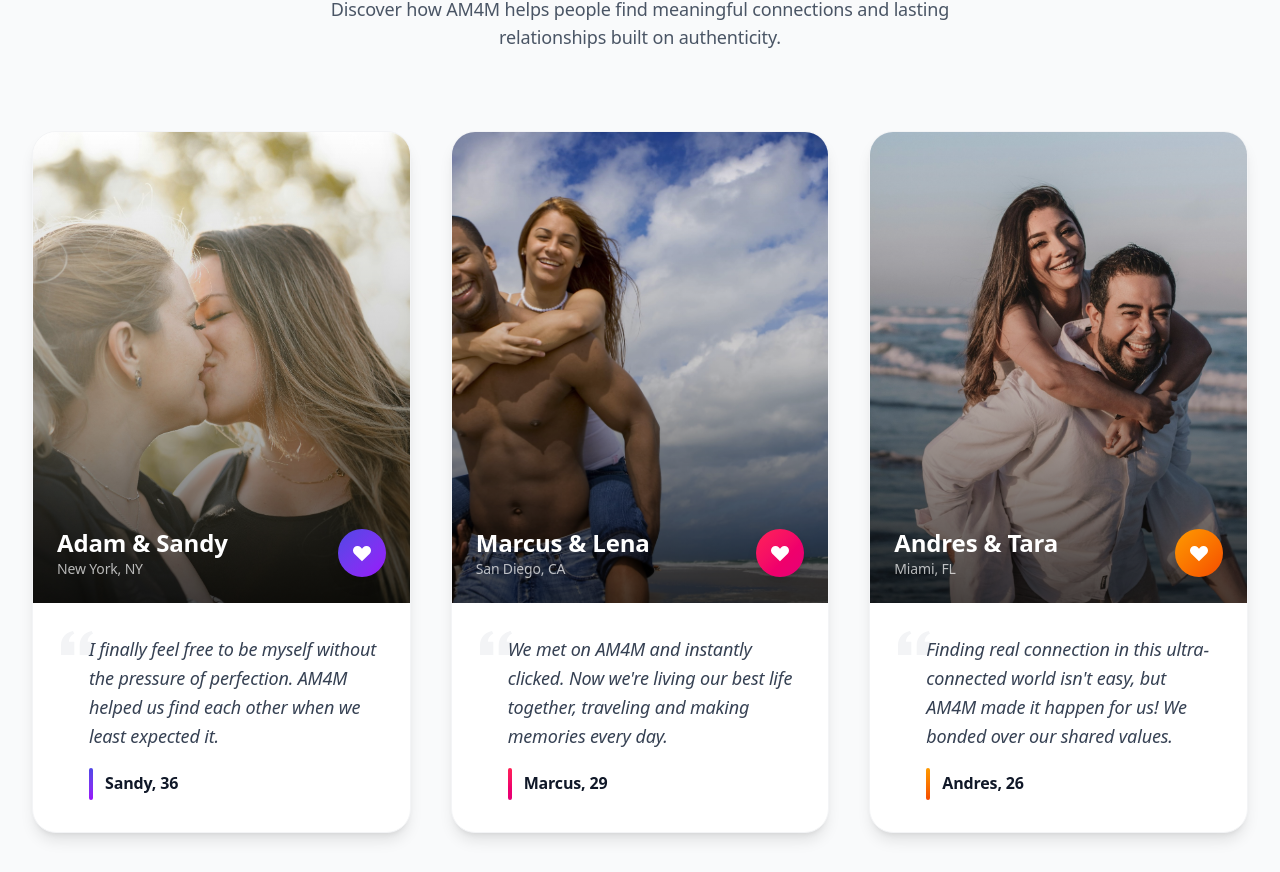
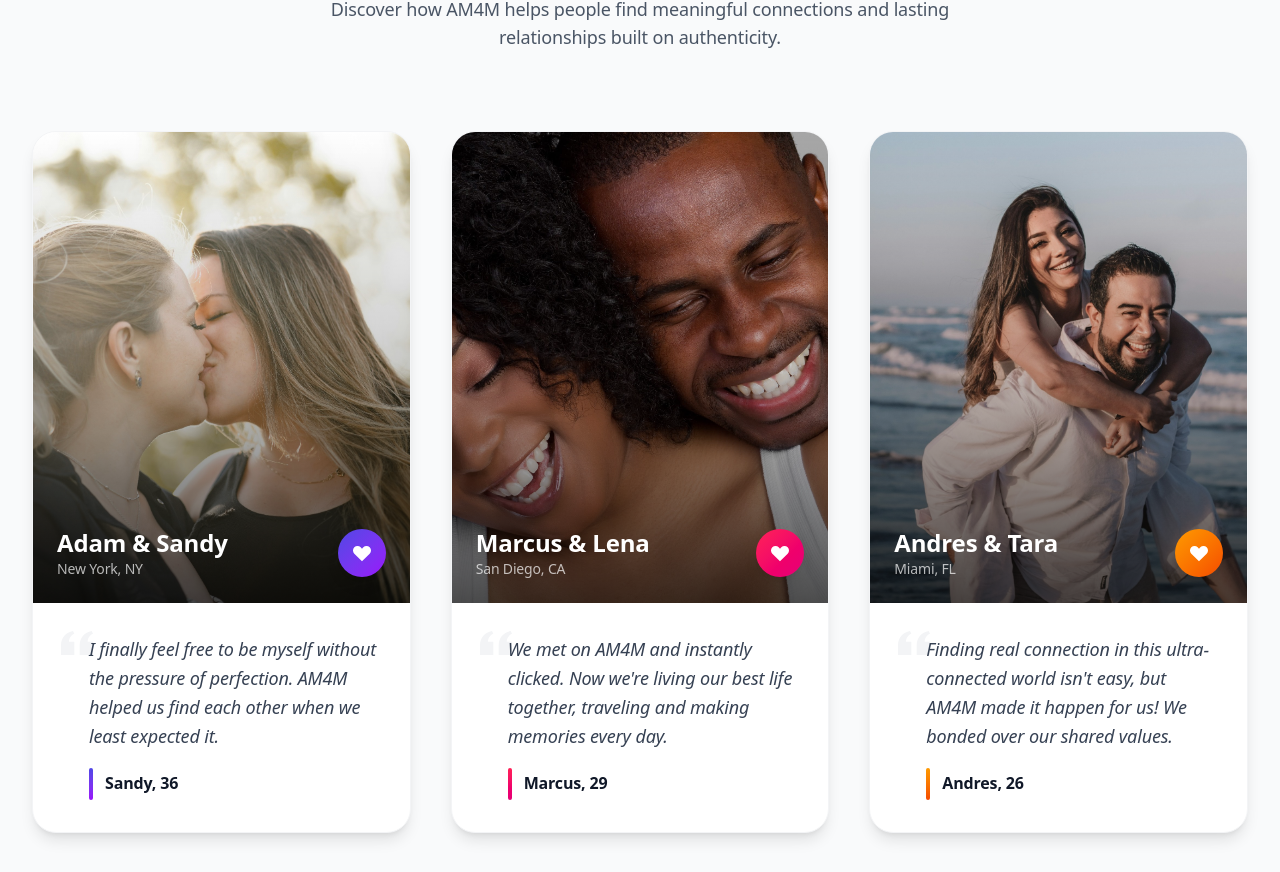
Before and after one commit to AM4M-App/app-website, a Next.js app: page / in a window 1280 px wide. Shown: the part 3399-4271 px from the top of the page. Built offline with nearby package versions, Linux system fonts and the light colour scheme; a web font is replaced by a local one.

Commit message:
Changed image

```diff
--- a/src/components/TestimonialsSection.tsx
+++ b/src/components/TestimonialsSection.tsx
@@ -87,7 +87,7 @@ export default function TestimonialsSection() {
       location: "New York, NY",
     },
     {
-      image: "/images/new-1.jpg",
+      image: "/images/new-3.jpg",
       names: "Marcus & Lena",
       quote: "We met on AM4M and instantly clicked. Now we're living our best life together, traveling and making memories every day.",
       author: "Marcus, 29",
```
